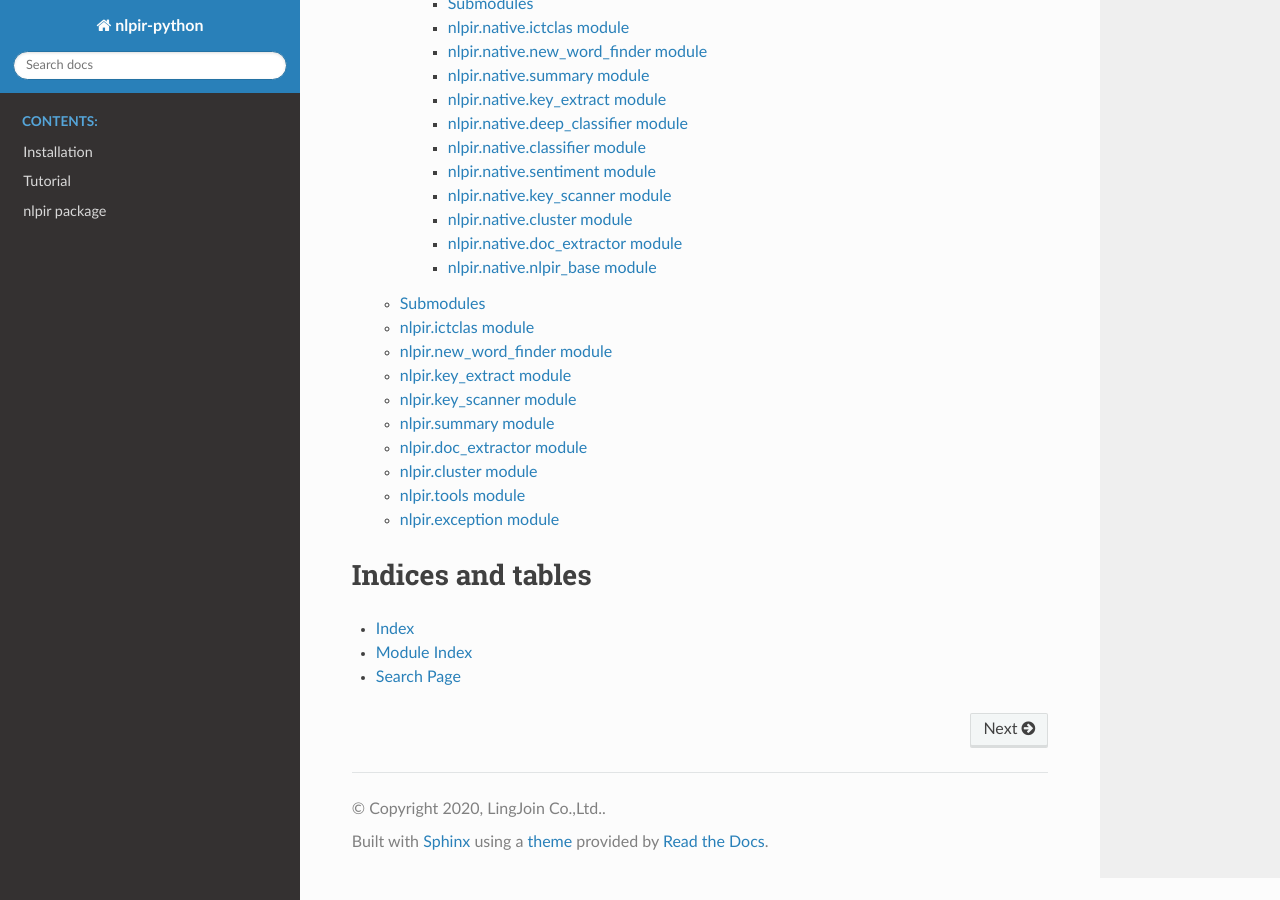
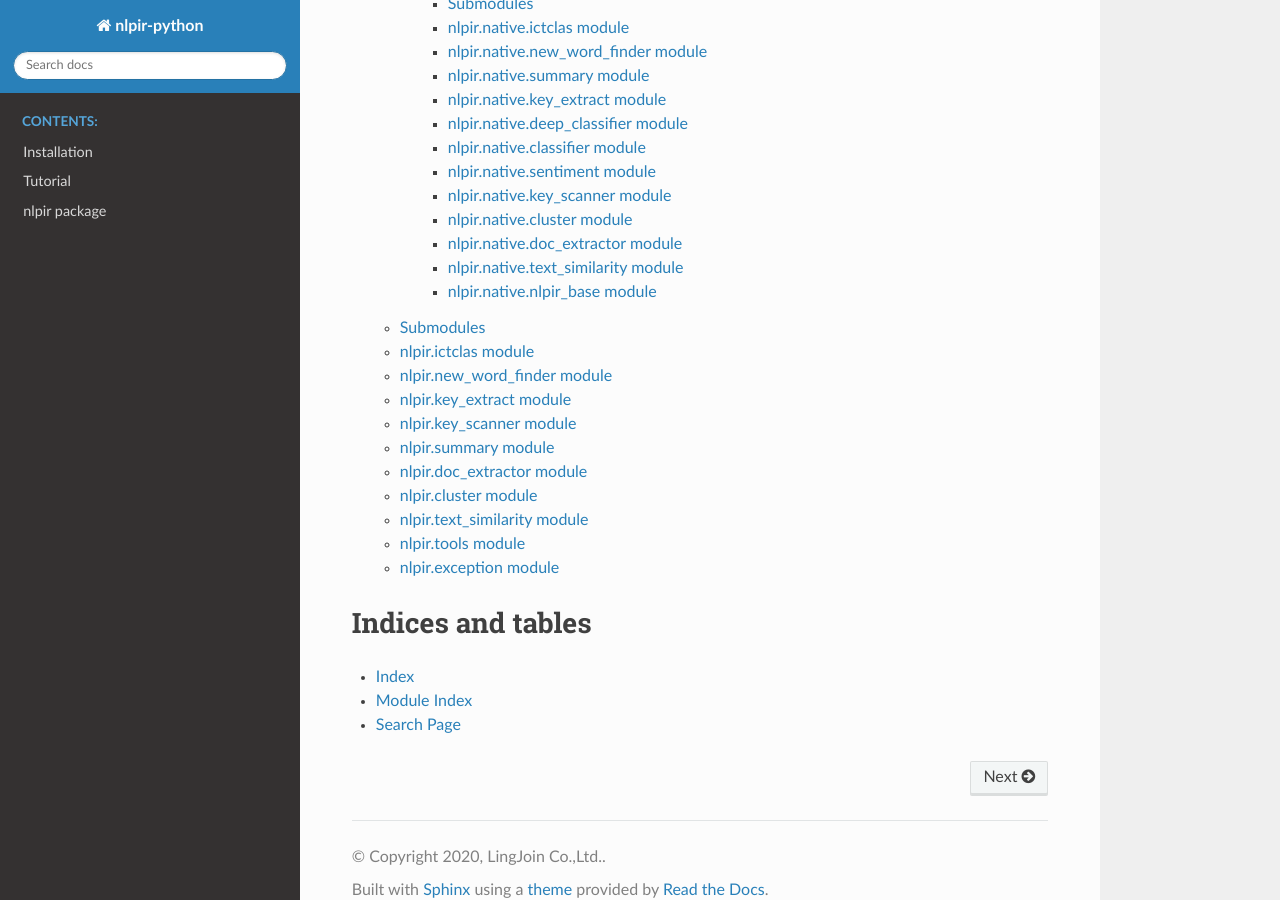
Before and after one commit to NLPIR-team/nlpir-python, a Sphinx documentation site: the page built from docs/index.rst, in a window 1280 px wide and 900 px high, scrolled down 1296 px. Built offline with Sphinx 7.4.7 and the Read the Docs theme 2.0.0, drawn with Linux system fonts in a browser that asks for light colours.

Commit message:
add doc/text_similarity

```diff
--- a/docs/nlpir.native.rst
+++ b/docs/nlpir.native.rst
@@ -89,6 +89,14 @@ nlpir.native.doc\_extractor module
    :undoc-members:
    :show-inheritance:
 
+nlpir.native.text\_similarity module
+-------------------------------------
+
+.. automodule:: nlpir.native.text_similarity
+   :members:
+   :undoc-members:
+   :show-inheritance:
+
 nlpir.native.nlpir\_base module
 ---------------------------------------
 
--- a/docs/nlpir.rst
+++ b/docs/nlpir.rst
@@ -73,6 +73,14 @@ nlpir.cluster module
    :undoc-members:
    :show-inheritance:
 
+nlpir.text_similarity module
+-------------------------------
+
+.. automodule:: nlpir.text_similarity
+   :members:
+   :undoc-members:
+   :show-inheritance:
+
 
 nlpir.tools module
 --------------------
```
Also changed, not shown: 1 other file.
